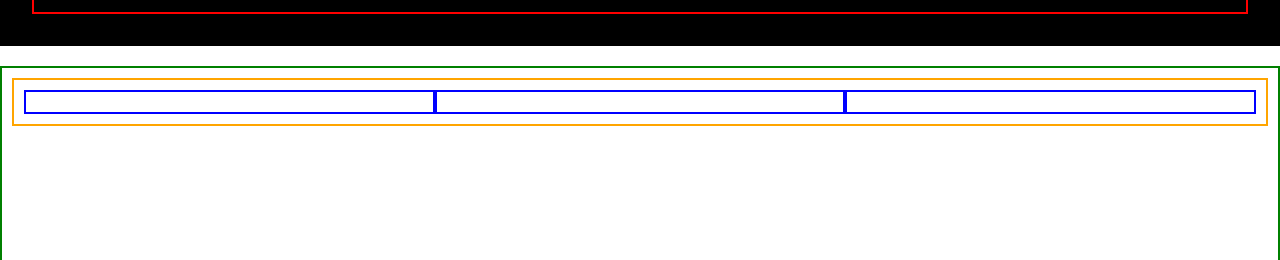
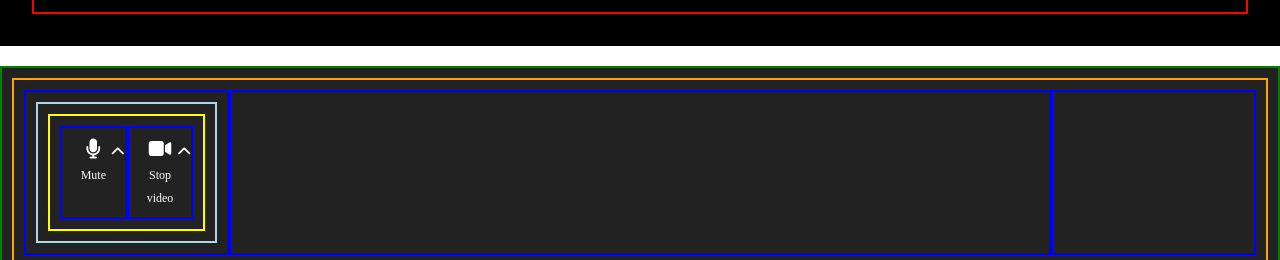
Before and after one commit to igorliotta/html-css-zoom, a plain HTML site: page index.html in a window 1280 px wide. Shown: the part 692-952 px from the top of the page. Drawn offline with Linux system fonts and the light colour scheme.

Commit message:
Added: first structure col of toolbar in html and relative css style and debug rules

```diff
--- a/css/app.css
+++ b/css/app.css
@@ -43,10 +43,22 @@ body {
 
 .debug .row {
     border: 2px solid orange;
+    padding: 10px;
 }
 
-.debug .col-4 {
+.debug .col-2,
+.debug .col-2-t {
     border: 2px solid blue;
+}
+
+.debug .tool-container {
+    border: 2px solid lightblue;
+    padding: 10px;
+}
+
+.debug .tool-row {
+    border: 2px solid yellow;
+    padding: 10px;
 }
 
 
@@ -113,16 +125,52 @@ body {
 .toolbar-container {
     min-height: 80vh;
     padding: 10px;
+    background-color: #222222;
 }
 
 .row {
-    padding: 10px;
     display: flex;
-    flex-wrap: wrapx;
-
+    flex-wrap: wrap;
 }
 
-.col-4 {
+.col-2 {
     padding: 10px;
-    flex-basis: calc((100% / 3) *12);
+    flex-basis: calc((100% * 2) / 12 );
 }
+
+.col-2:nth-of-type(2) {
+    flex-grow: 1;
+}
+
+
+.tool-container {
+    text-align: center;
+}
+
+.tool-row {
+    display: flex;
+    flex-wrap: wrap;
+    justify-content: space-around;
+}
+
+.col-2-t {
+    padding: 10px;
+    flex-basis: calc((100% * 6) / 12 );
+    min-height: 50px;
+    position: relative;
+    color: white;
+    font-size: 20px;
+}
+
+.arrow {
+    font-size: 14px;
+    position: absolute;
+    line-height: 50px;
+    top: 0;
+    right: 0;
+}
+
+.mute {
+    font-size: 12px;
+    font-weight: 500;
+}
--- a/index.html
+++ b/index.html
@@ -186,9 +186,36 @@
     <section>
         <div class="toolbar-container">
             <div class="row">
-                <div class="col-4"></div>
-                <div class="col-4"></div>
-                <div class="col-4"></div>
+
+                <div class="col-2">
+                   <div  class="tool-container">
+                    <div class="tool-row">
+                        <div class="col-2-t">
+                            <div>
+                                <div><i class="fa-solid fa-microphone"></i></div>
+                                <span class="mute">Mute</span>
+                                <div class="arrow"><i class="fa-solid fa-chevron-up"></i></div>
+                            </div>
+
+                        </div>
+
+                        <div class="col-2-t">
+                            <div>
+                                <div><i class="fa-solid fa-video"></i></div>
+                                <span class="mute">Stop video</span>
+                                <div class="arrow"><i class="fa-solid fa-chevron-up"></i></div>
+                            </div>
+                        </div>
+                    </div>
+                   </div>
+                </div>
+
+
+                <div class="col-2"></div>
+
+
+
+                <div class="col-2"></div>
             </div>
         </div>
     </section>
```
